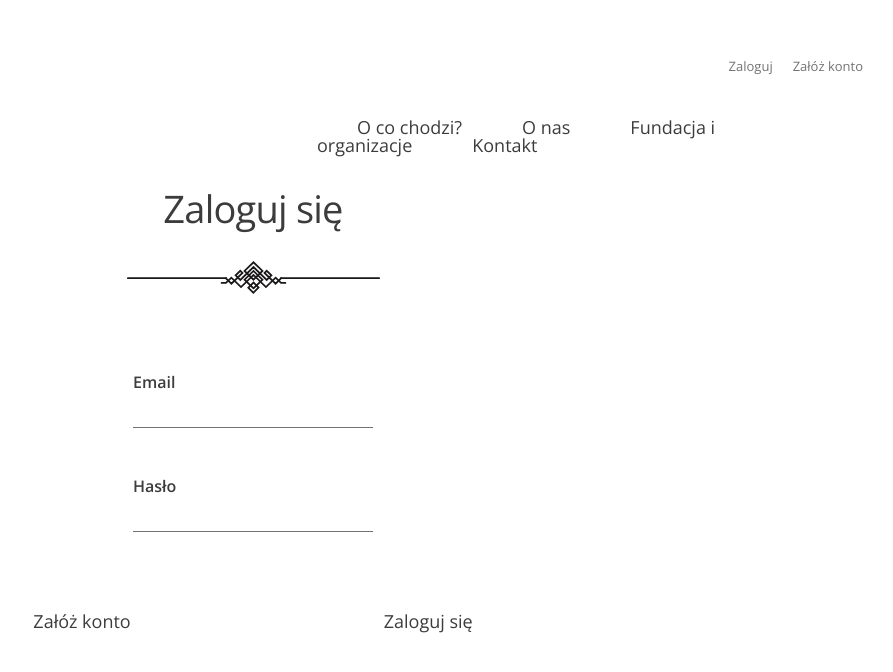
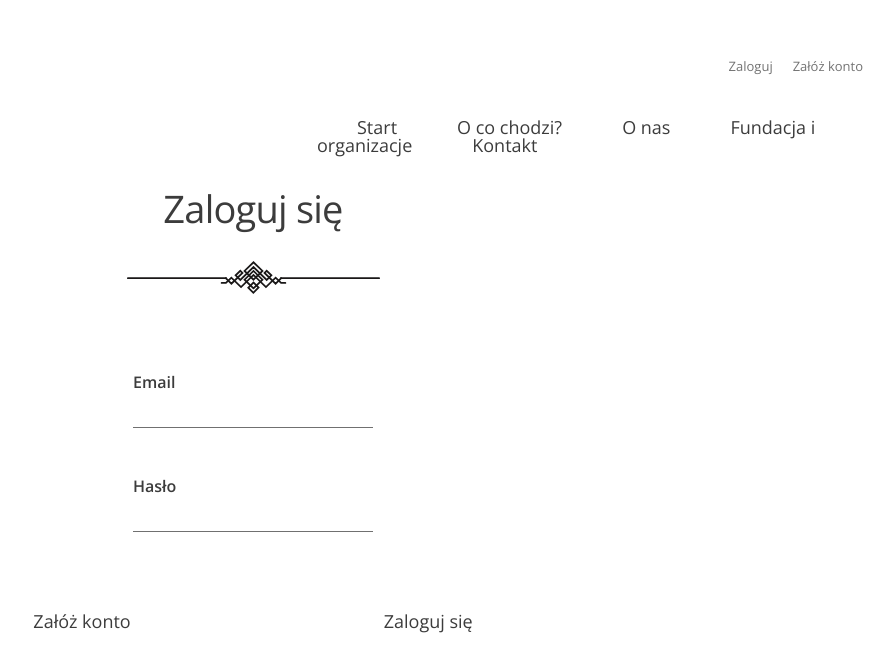
Before and after one commit to AdamNiziolek/Oddam-w-dobre-rece, a React (Create React App) app: page /logowanie in a window 1280 px wide. Shown: the top 672 px of the page, without its empty margins (387-1280 px from the left). Built offline with nearby package versions, Linux system fonts and the light colour scheme; no server answers.

Commit message:
Resolved navigation problem

```diff
--- a/src/components/Navigation.js
+++ b/src/components/Navigation.js
@@ -1,13 +1,43 @@
 import React from 'react'
 import { Link } from "react-scroll"
+import { useHistory } from "react-router-dom"
 
 export default function Navigation() {
+    const history = useHistory();
+    const handleChange = () => history.push("/");
+
     return (
-        <div className="header__nav">
-            <Link className="header__nav__link" to="easy-steps" smooth={true} duration={500}>O co chodzi?</Link>
-            <Link className="header__nav__link" to="about-us" smooth={true} duration={500}>O nas</Link>
-            <Link className="header__nav__link" to="who-we-help" smooth={true} duration={500}>Fundacja i organizacje</Link>
-            <Link className="header__nav__link" to="contact" smooth={true} duration={500}>Kontakt</Link>
+        <div className="header__nav" >
+            <Link
+                className="header__nav__link"
+                to="main-section" smooth={true} duration={500}
+                onClick={handleChange}>
+                Start
+            </Link>
+            <Link
+                className="header__nav__link"
+                to="easy-steps" smooth={true} duration={500}
+                onClick={handleChange}>
+                O co chodzi?
+            </Link>
+            <Link
+                className="header__nav__link"
+                to="about-us" smooth={true} duration={500}
+                onClick={handleChange}>
+                O nas
+            </Link>
+            <Link
+                className="header__nav__link"
+                to="who-we-help" smooth={true} duration={500}
+                onClick={handleChange}>
+                Fundacja i organizacje
+            </Link>
+            <Link
+                className="header__nav__link"
+                to="contact" smooth={true} duration={500}
+                onClick={handleChange}>
+                Kontakt
+            </Link>
         </div>
     )
 }
```
